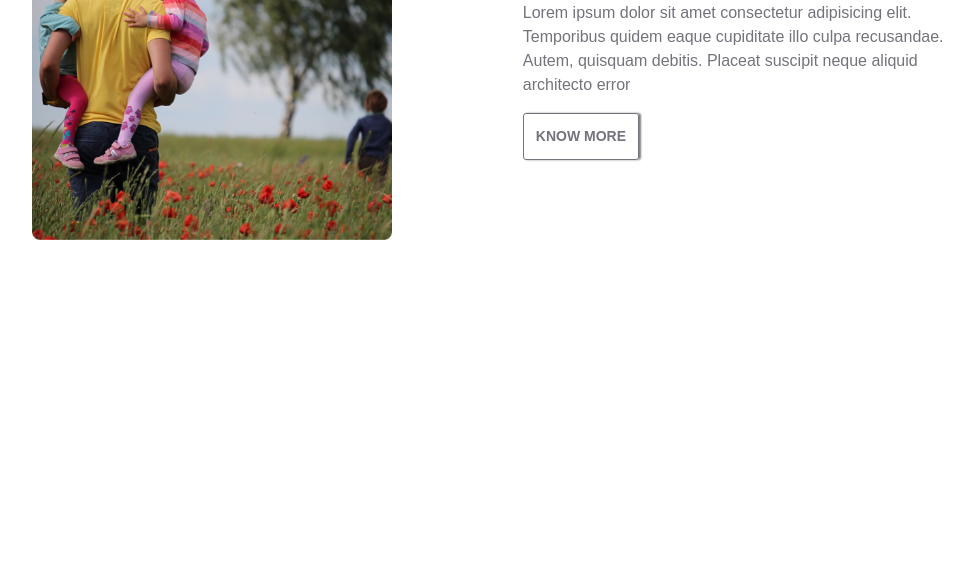
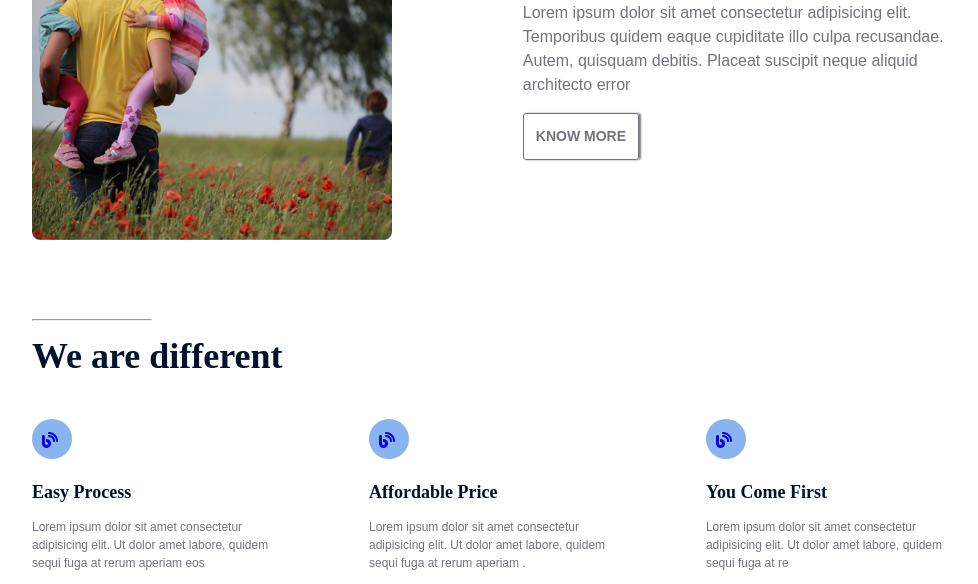
Before and after one commit to Dhananjay74/Working-With-Web-Typography, a plain HTML site: page Assignment 2/index.html in a window 1280 px wide. Shown: the part 656-1240 px from the top of the page, without its empty margins (140-1118 px from the left). Before the commit the page ends 896 px from the top, so only its background shows below. Drawn offline with Linux system fonts and the light colour scheme.

Commit message:
complete section 3

```diff
--- a/Assignment 2/index.html
+++ b/Assignment 2/index.html
@@ -58,6 +58,44 @@
           </div>
         </div>
       </section>
+      <section class="section-3">
+        <div class="container">
+          <hr>
+          <h2>We are different</h2>
+          <div class="flex">
+            <div class="col-1-3">
+              <div class="icon-circle">
+                <a href="#"><i class="fa-solid fa-blog"></i></a>
+            </div>
+              <h3>easy process</h3>
+              <p>
+                Lorem ipsum dolor sit amet consectetur adipisicing elit. Ut
+                dolor amet labore, quidem sequi fuga at rerum aperiam eos
+              </p>
+            </div>
+            <div class="col-1-3">
+              <div class="icon-circle">
+                <a href="#"><i class="fa-solid fa-blog"></i></a>
+            </div>
+              <h3>Affordable price</h3>
+              <p>
+                Lorem ipsum dolor sit amet consectetur adipisicing elit. Ut
+                dolor amet labore, quidem sequi fuga at rerum aperiam .
+              </p>
+            </div>
+            <div class="col-1-3">
+              <div class="icon-circle">
+                <a href="#"><i class="fa-solid fa-blog"></i></a>
+            </div>
+              <h3>You come first</h3>
+              <p>
+                Lorem ipsum dolor sit amet consectetur adipisicing elit. Ut
+                dolor amet labore, quidem sequi fuga at re
+              </p>
+            </div>
+          </div>
+        </div>
+      </section>
     </main>
   </body>
 </html>
--- a/Assignment 2/style.css
+++ b/Assignment 2/style.css
@@ -227,6 +227,9 @@ h1 {
   border: 1px solid white;
   box-shadow: 2px 0px 2px rgb(255, 255, 255);
 }
+
+/* section-2 */
+
 .section-2 {
   margin-top: 60px;
 }
@@ -259,3 +262,30 @@ h2 {
   font-weight: 600;
   box-shadow: 2px 0px 2px gray;
 }
+
+/* section-3 */
+.section-3 {
+  margin-top: 120px;
+}
+h3 {
+  text-transform: capitalize;
+  font-size: 18px;
+  font-weight: 700;
+  color: hsl(214.67deg 100% 8.82%);
+}
+.icon-circle {
+  width: 40px;
+  height: 40px;
+  background-color: rgb(138 180 240);
+  margin: 36px 0 20px 0;
+  padding: 10px;
+  border-radius: 50%;
+}
+.section-3 p {
+ font-size: 12px;
+ margin: 12px 0;
+ color: hsl(260deg 3.8% 46.47%);
+}
+.col-1-3 {
+  width: 28%;
+}
```
